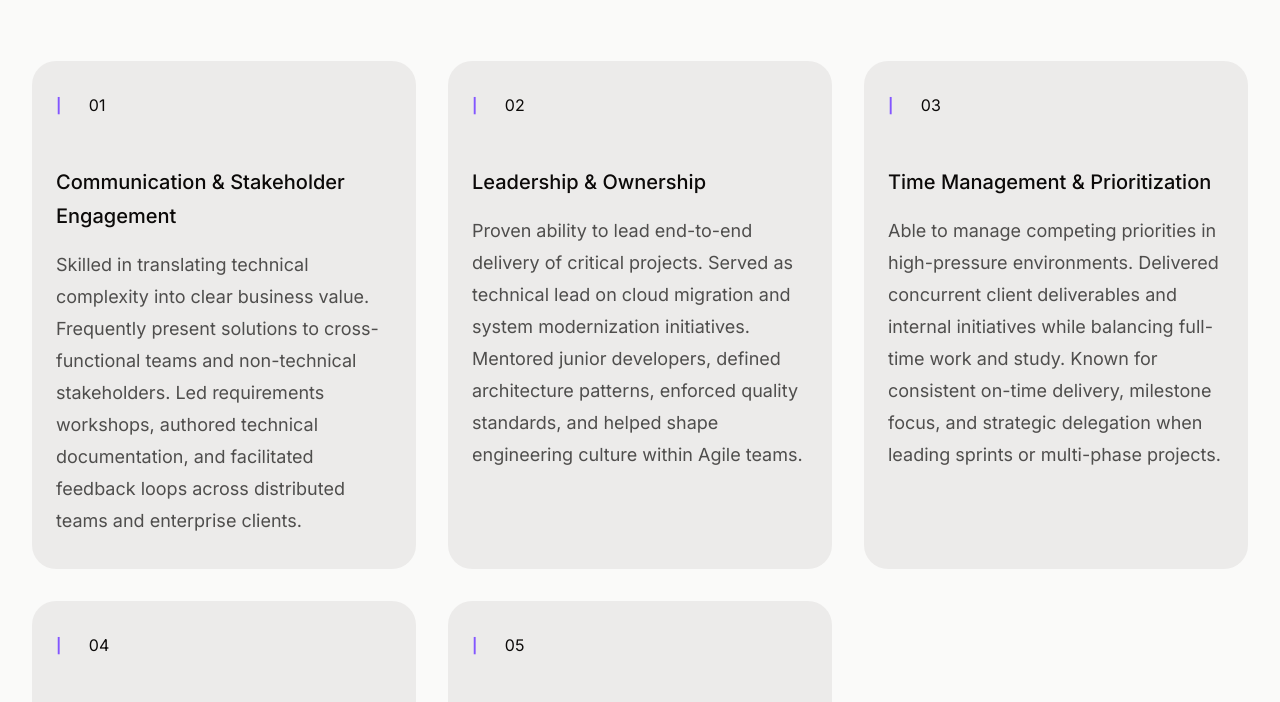
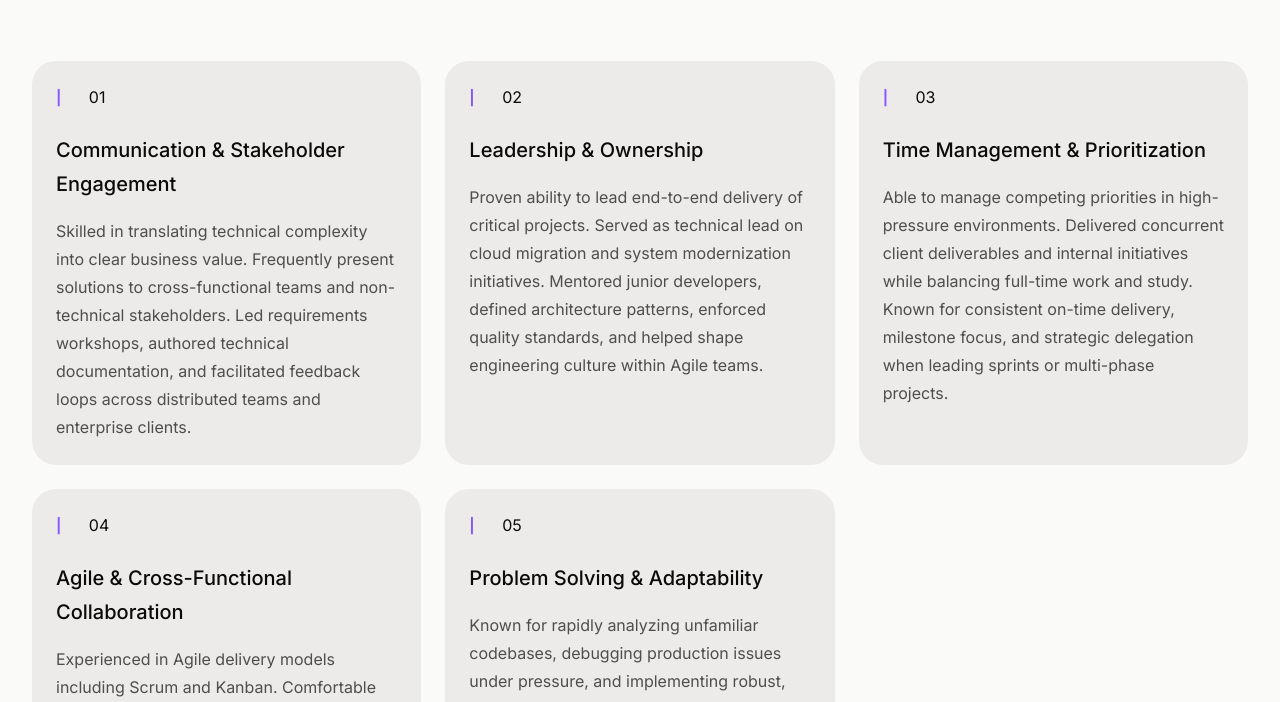
Before and after one commit to willyyto/william-portfolio, an Astro site: page / in a window 1280 px wide. Shown: the part 691-1393 px from the top of the page. Built offline with nearby package versions, Linux system fonts and the light colour scheme; Astro itself is replaced by a stand-in of ours.

Commit message:
Fixed styling for cards.

```diff
--- a/src/components/common/Cards.astro
+++ b/src/components/common/Cards.astro
@@ -1,24 +1,30 @@
 ---
-import {type IDefaultComponentProps} from "@types";
-const {title, data} = Astro.props as IDefaultComponentProps;
+import { type IDefaultComponentProps } from "@types";
+const { title, data } = Astro.props as IDefaultComponentProps;
 ---
+
 <section class="py-16 sm:py-20">
   <div class="mx-auto max-w-2xl px-4 sm:px-6 lg:max-w-7xl lg:px-8">
     <div class="flex flex-col gap-12 sm:gap-16">
       <h2 class="text-3xl font-medium tracking-tight sm:text-4xl">{title}</h2>
-            <div class="grid gap-8 lg:grid-cols-3">
-                {
-                    data.map((card: any) => (
-                            <div class="bg-primary-500/10 dark:bg-primary-400/10 flex flex-col gap-12 rounded-3xl px-6 py-8">
+
+      <div class="grid gap-6 md:grid-cols-2 lg:grid-cols-3">
+        {data.map((card: any) => (
+          <div class="bg-primary-500/10 dark:bg-primary-400/10 flex flex-col gap-6 rounded-3xl p-6 h-full">
             <p class="text-md"> <b class="text-sm text-secondary">|  </b>{card.id}</p>
             <div class="flex flex-col gap-4">
-                                    <h3 class="text-xl font-medium">{card.name}</h3>
-                                    <p class="text-primary-950/70 dark:text-primary-200/70 text-base sm:text-lg">
-                                        {card.description || ''}
+              <h3 class="text-xl font-medium text-primary dark:text-primary-100">
+                {card.name}
+              </h3>
+              {card.description && (
+                <p class="text-primary-950/70 dark:text-primary-200/70 text-sm sm:text-base">
+                  {card.description}
                 </p>
+              )}
               {card.tags?.length > 0 && (
-                                        <ul class="flex flex-wrap gap-2">
+                <ul class="flex flex-wrap gap-2 pt-2">
                   {card.tags.map((tag: string) => (
+
                     <li key={tag} class="bg-blue-400/30 text-primary dark:bg-blue-400/10 dark:text-locationblue text-sm px-3 py-1 rounded-full my-1">
                       {tag}
                     </li>
@@ -27,8 +33,7 @@ const {title, data} = Astro.props as IDefaultComponentProps;
               )}
             </div>
           </div>
-                    ))
-                }
+        ))}
       </div>
     </div>
   </div>
```
Lines whose indentation alone changed are shown as unchanged.
